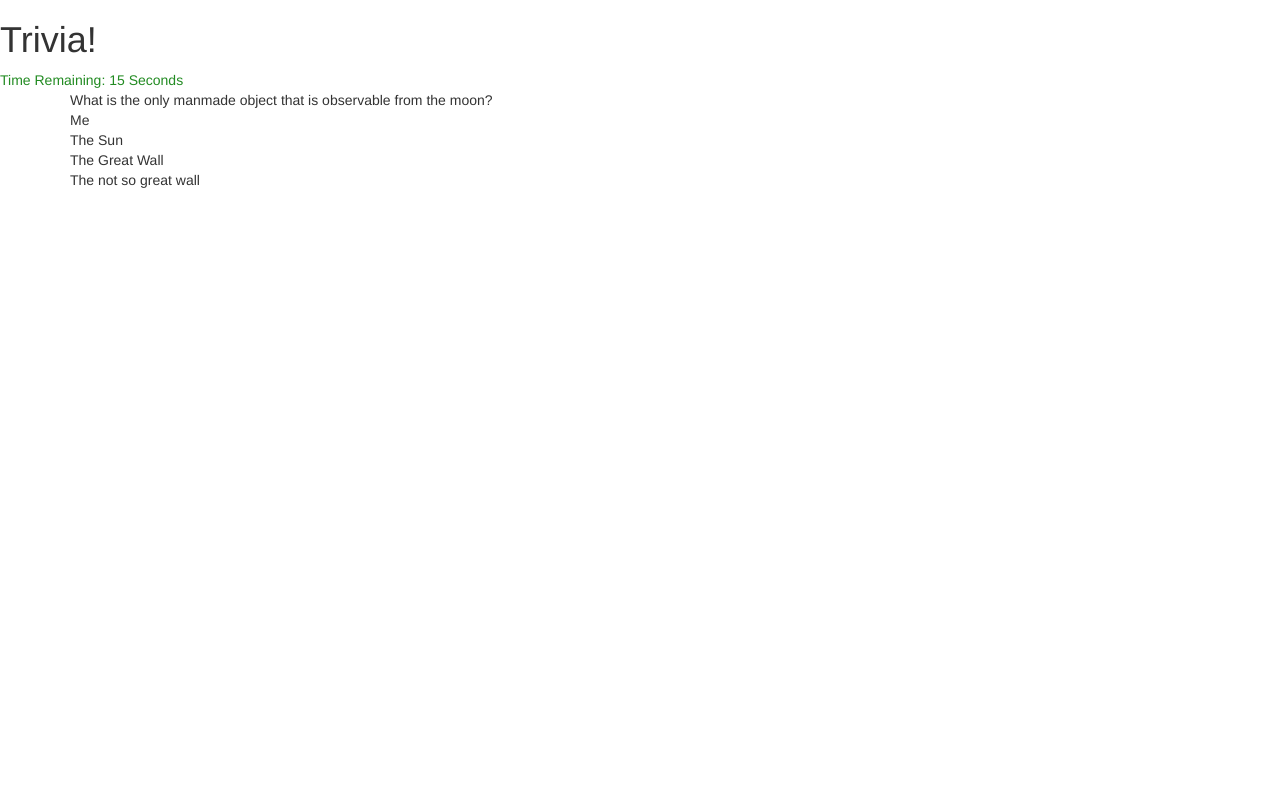
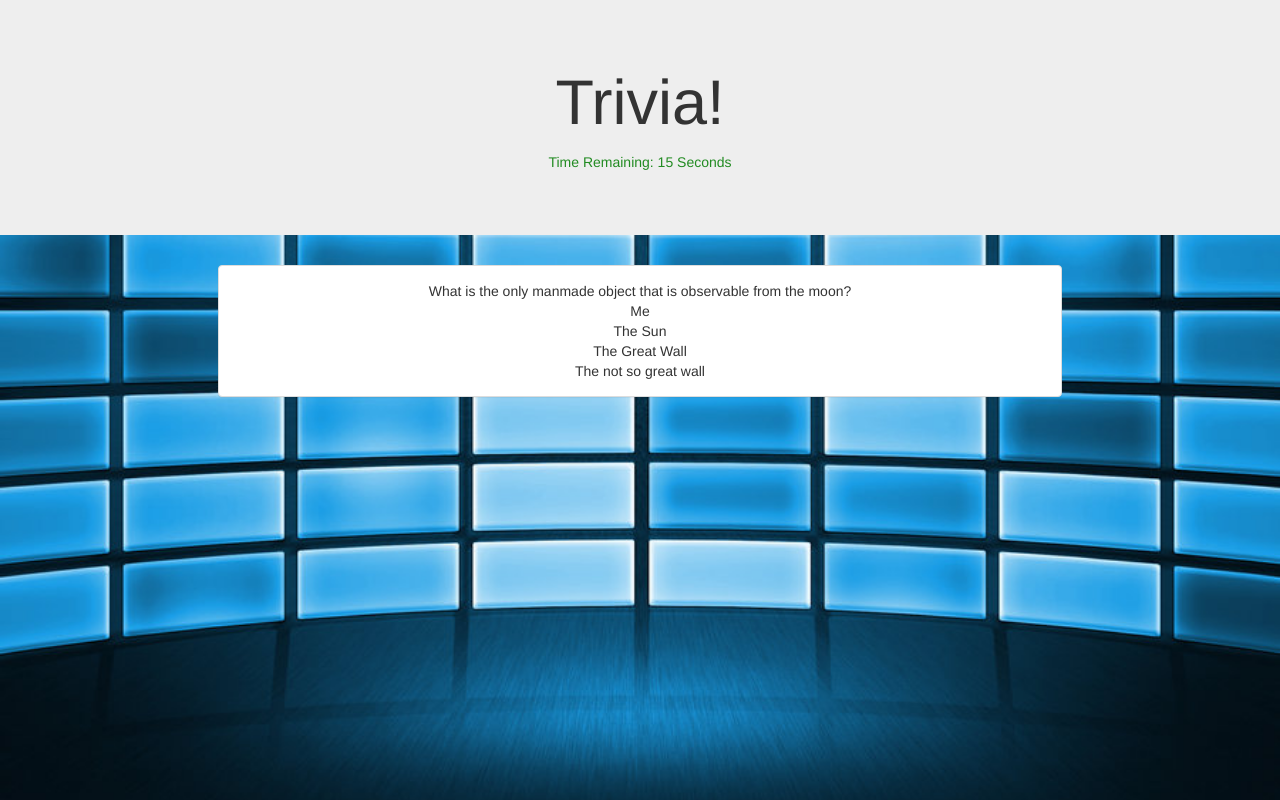
Before and after one commit to davidlatuno/Trivia-Game-MK2, a plain HTML site: page index.html in a window 1280 px wide. Drawn offline with nearby package versions, Linux system fonts and the light colour scheme.

Commit message:
Initial bootstrap and css changes

```diff
--- a/assets/css/style.css
+++ b/assets/css/style.css
@@ -0,0 +1,8 @@
+body {
+    background: url(../images/datawall.jpg)
+    no-repeat center center fixed;
+        -webkit-background-size: cover;
+        -moz-background-size: cover;
+        -o-background-size: cover;
+        background-size: cover;;
+}
--- a/assets/javascript/game.js
+++ b/assets/javascript/game.js
@@ -38,13 +38,13 @@ function next() {
         seconds = 20;
         start();
 
-        $(".container").empty();
+        $(".trivia").empty();
 
         // Print Questions to html
         var newDiv = $("<div>");
         newDiv.text(questionArray[questionIndex][0]);
         newDiv.attr("class", "question");
-        $(".container").append(newDiv);
+        $(".trivia").append(newDiv);
 
         // Print choices to html
         for (var i = 1; i < 5; i++) {
@@ -52,15 +52,12 @@ function next() {
             newDiv.text(questionArray[questionIndex][i]);
             newDiv.attr("class", "answer");
             newDiv.attr("value", i);
-            $(".container").append(newDiv);
+            $(".trivia").append(newDiv);
         }
         // Reset Timer text
         $("#timer").text("Time Remaining: 20 Seconds");
         $("#timer").css("color", "forestgreen");
-        console.log(questionIndex);
-
     }
-
 }
 
 // Correct answer shown screen
@@ -68,11 +65,12 @@ function segue() {
 
     var segueIndex = questionArray[questionIndex][5];
 
-    $(".container").empty();
-    $(".container").text("The Correct answer was: " + questionArray[questionIndex][segueIndex]);
+    $(".trivia").empty();
+    $(".trivia").text("The Correct answer was: " + questionArray[questionIndex][segueIndex]);
 
     questionIndex++;
 
+    // Get next question or if no more questions show stats
     if (questionIndex <= questionArray.length - 1) {
         setTimeout(next, 3000);
     } else {
@@ -82,19 +80,20 @@ function segue() {
 
 function statScreen() {
     // Erase screen and display stats
-    $(".container").empty();
-    $(".container").append("<div class='stats'>Correct Answered: " + correctAnswers + "</div.");
-    $(".container").append("<div class='stats'>Incorrect Answered: " + incorrectAnswers + "</div.");
+    $(".trivia").empty();
+    $(".trivia").append("<div class='stats'>Correct Answered: " + correctAnswers + "</div.");
+    $(".trivia").append("<div class='stats'>Incorrect Answered: " + incorrectAnswers + "</div.");
 
-    // Populate button to restart quiz
-    $(".container").append("<button type='button' class='btn btn-default'>Reset</button>");
+    // Populate reset button
+    $(".trivia").append("<button type='button' class='btn btn-default'>Reset</button>");
 }
 
 next();
 
 $(document).ready(function () {
 
-    $(".container").on("click", ".answer", function () {
+    // Answer clicks
+    $(".trivia").on("click", ".answer", function () {
         var val = parseInt($(this).attr("value"));
         if (val === questionArray[questionIndex][5]) {
             correctAnswers++;
@@ -105,7 +104,8 @@ $(document).ready(function () {
         segue();
     })
 
-    $(".container").on("click", ".btn", function () {
+    // Reset quiz
+    $(".trivia").on("click", ".btn", function () {
         correctAnswers = 0;
         incorrectAnswers = 0;
         questionIndex = 0;
--- a/index.html
+++ b/index.html
@@ -14,10 +14,23 @@
 </head>
 
 <body>
-    <h1>Trivia!</h1>
-    <div id="timer"></div>
-    <div class="container">
+    <div class="jumbotron text-center">
+        <h1>Trivia!</h1>
+        <p>
+            <div id="timer"></div>
+        </p>
+    </div>
+    <!-- Row 1 -->
+    <div class="row">
+        <div class="col-md-2"></div>
+        <div class="col-xs-8">
+            <div class="panel panel-default">
+                <div class="panel-body trivia text-center">
 
+                </div>
+            </div>
+        </div>
+        <div class="col-md-2"></div>
     </div>
 
     <script src="assets/javascript/game.js"></script>
```
Also changed, not shown: assets/images/datawall.jpg (added), 2 other files.
